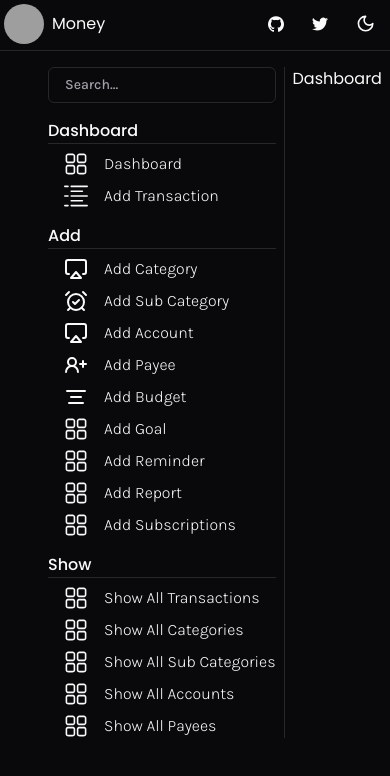
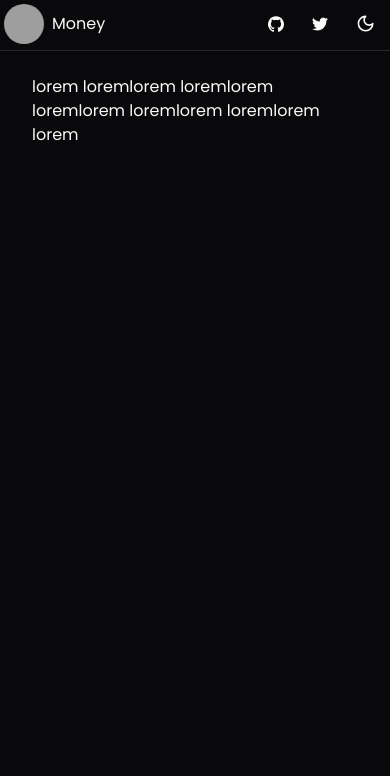
Before and after one commit to prjwl16/frontend-money-manager, a React (Vite) app: page /dashboard in a window 390 px wide. Shown: the top 776 px of the page. Built offline with nearby package versions, Linux system fonts and the light colour scheme; grey boxes are pictures that could not be loaded.

Commit message:
layout fixed

```diff
--- a/src/App.tsx
+++ b/src/App.tsx
@@ -7,12 +7,12 @@ import Dashboard from "@/pages/Dashboard.tsx";
 
 function App() {
     return (
-        <div className={"min-h-screen"}>
+        <div className={"min-h-screen flex flex-col gap-2"}>
             <NavBar/>
-            <div className={"max-w-screen-xl flex m-auto mt-1 pl-12 pr-2"}>
+            <div className={"flex flex-1 container max-w-screen-xl"}>
                 <BrowserRouter>
-                    <Sidebar className={"flex max-w-xs min-w-[200px]"}/>
-                    <div>
+                    <Sidebar className={"hidden sm:flex sm:max-w-xs min-w-[200px]"}/>
+                    <div className={"flex-1"}>
                         <Routes>
                             <Route path={"/dashboard"} element={<Dashboard/>}/>
                             <Route path={"/add/transaction"} element={<Transaction/>}/>
--- a/src/components/forms/ExpenseForm.tsx
+++ b/src/components/forms/ExpenseForm.tsx
@@ -23,8 +23,6 @@ const ExpenseForm = ({form, onSubmit}: transactionFormProps) => {
         console.log("Date changed,", date);
     }
 
-
-
     return (
         <Form {...form}>
             <form onSubmit={form.handleSubmit(onSubmit)} className="space-y-2">
@@ -46,7 +44,7 @@ const ExpenseForm = ({form, onSubmit}: transactionFormProps) => {
                                             )}
                                         >
                                             {field.value ? (
-                                                format(field.value, "PPP")
+                                                format(field.value, "PPPp")
                                             ) : (
                                                 <span>Pick a date</span>
                                             )}
--- a/src/components/projectComponents/Sidebar.tsx
+++ b/src/components/projectComponents/Sidebar.tsx
@@ -13,8 +13,6 @@ interface RenderRoutesProps {
 
 
 const RenderRoutes = ({category}: RenderRoutesProps) => {
-
-
 
 
     return (
@@ -44,13 +42,12 @@ const Sidebar: React.FC<ClassName> = ({className}) => {
     const [searchState, setOpenState] = React.useState(false);
 
     const handleClick = ()=>{
-        console.log("JHhhhh")
         setOpenState(!searchState);
     }
 
     return (
-        <div className={cn(className, "flex")}>
-            <div className={cn(className, "flex flex-col items-start")}>
+        <div className={cn(className)}>
+            <div className={cn(className, "flex flex-col items-start flex-shrink")}>
                 <button onClick={handleClick}
                     className="inline-flex items-center rounded-md font-medium transition-colors focus-visible:outline-none focus-visible:ring-1 focus-visible:ring-ring disabled:pointer-events-none disabled:opacity-50 border border-input bg-transparent shadow-sm hover:bg-accent hover:text-accent-foreground h-9 px-4 py-2 relative w-full justify-start text-sm text-muted-foreground sm:pr-12 md:w-40 lg:w-64">
                     <span className="hidden lg:inline-flex">Search...</span>
--- a/src/pages/Dashboard.tsx
+++ b/src/pages/Dashboard.tsx
@@ -1,7 +1,7 @@
 const Dashboard =()=>{
     return(
-        <div>
-            <h1>Dashboard</h1>
+        <div className={"flex overflow-scroll"}>
+            <h1>lorem loremlorem loremlorem loremlorem loremlorem loremlorem lorem</h1>
         </div>
     );
 }
--- a/tailwind.config.js
+++ b/tailwind.config.js
@@ -16,6 +16,9 @@ module.exports = {
       },
     },
     extend: {
+      screens: {
+        "tab": "400px",
+      },
       colors: {
         border: "hsl(var(--border))",
         input: "hsl(var(--input))",
```
